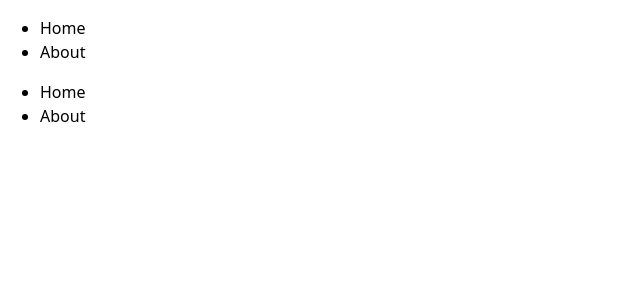
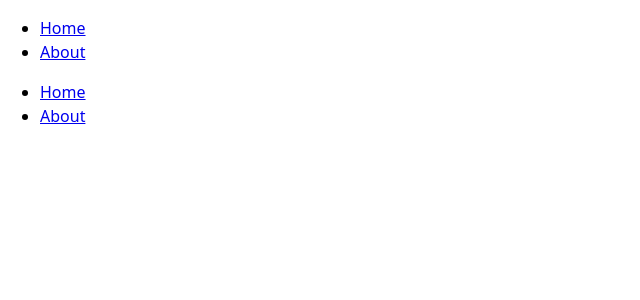
Before and after one commit to angelgp-droid/cs312Project, an Angular app: page /navbar in a window 1280 px wide. Shown: the top 300 px of the page, without its empty margins (0-640 px from the left). Built offline with nearby package versions, Linux system fonts and the light colour scheme.

Commit message:
made nav links functional

```diff
--- a/src/app/navbar/navbar.component.html
+++ b/src/app/navbar/navbar.component.html
@@ -1,6 +1,6 @@
 <nav class="navbar">
     <ul class="navbarLinks">
-        <li><a routerLink="/">Home</a></li>
-        <li><a routerLink="/about">About</a></li>
+        <li><a routerLink="/" routerLinkActive="active" [routerLinkActiveOptions]="{exact: true}">Home</a></li>
+        <li><a routerLink="/about" routerLinkActive="active">About</a></li>
     </ul>
 </nav>
--- a/src/app/navbar/navbar.component.ts
+++ b/src/app/navbar/navbar.component.ts
@@ -1,8 +1,8 @@
 import { Component } from '@angular/core';
-
+import { RouterLink, RouterLinkActive } from '@angular/router';
 @Component({
   selector: 'navbar',
-  imports: [],
+  imports: [RouterLink, RouterLinkActive],
   standalone:true,
   templateUrl: './navbar.component.html',
   styleUrl: './navbar.component.css'
```
